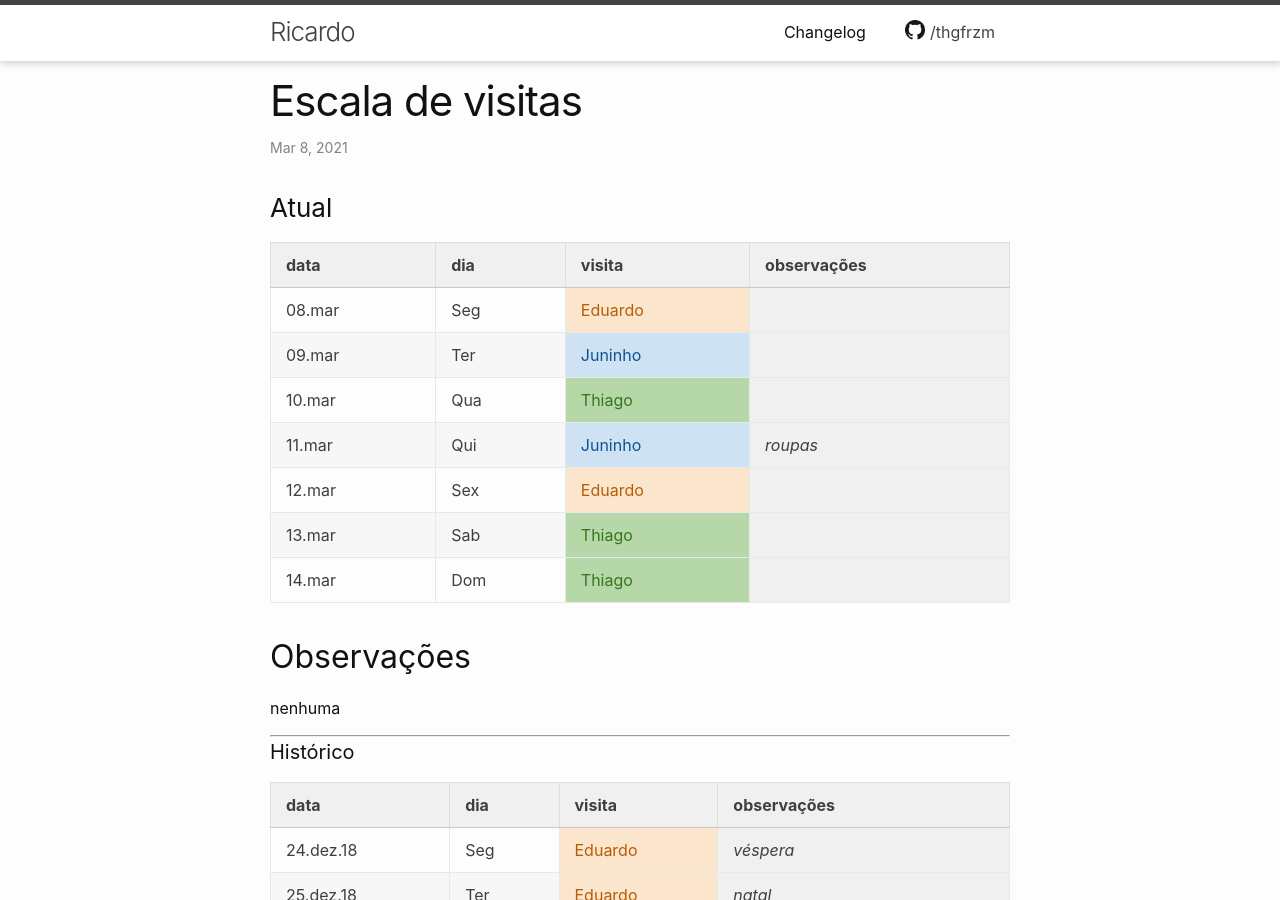
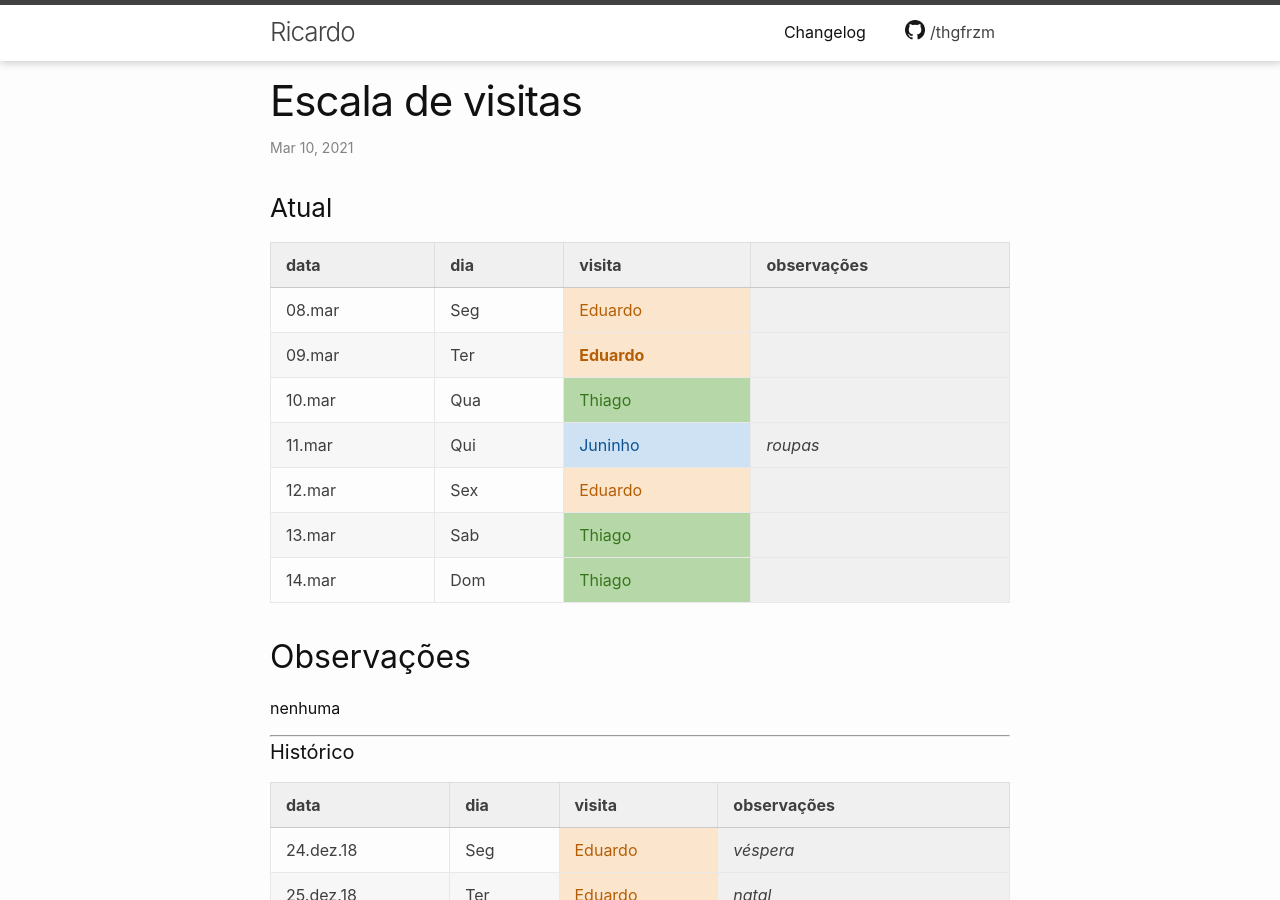
Before and after one commit to thgfrzm/ricardo, a Jekyll site: the page built from _posts/2018-12-23-escala-visitas.markdown, in a window 1280 px wide and 900 px high. Built offline with Jekyll 4.4.1, drawn with Linux system fonts in a browser that asks for light colours.

Commit message:
Update 2018-12-23-escala-visitas.markdown

```diff
--- a/_posts/2018-12-23-escala-visitas.markdown
+++ b/_posts/2018-12-23-escala-visitas.markdown
@@ -1,7 +1,7 @@
 ---
 layout: post
 title:  "Escala de visitas"
-date:   2021-03-07 22:00:00 -0300
+date:   2021-03-10 10:30:00 -0300
 categories: agenda
 ---
 <!--
@@ -16,7 +16,7 @@ categories: agenda
 | data   | dia | visita  | observações |
 | ------ | --- | ------- | ----------- |
 | 08.mar | Seg | Eduardo |             |
-| 09.mar | Ter | Juninho |             |
+| 09.mar | Ter | **Eduardo** |             |
 | 10.mar | Qua | Thiago  |             |
 | 11.mar | Qui | Juninho | _roupas_    |
 | 12.mar | Sex | Eduardo |             |
```
